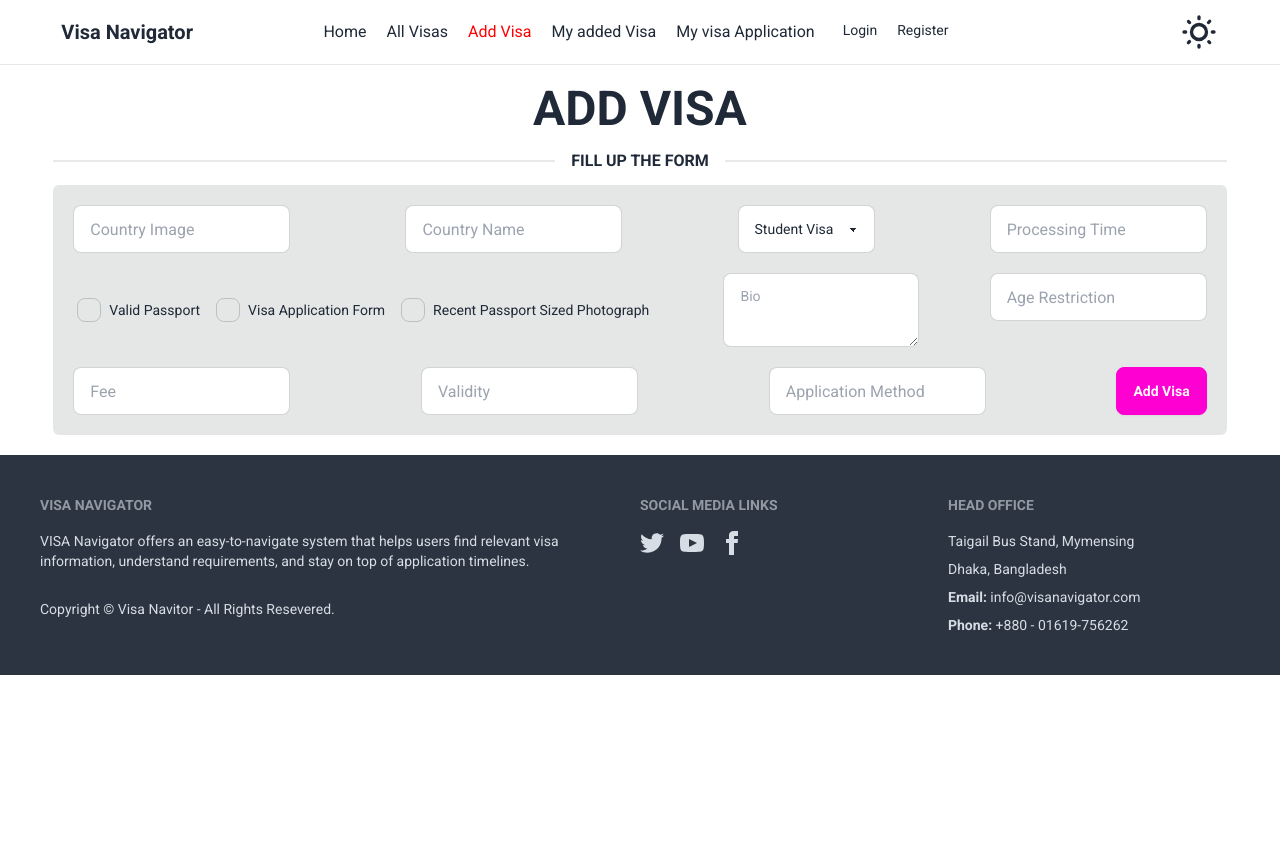
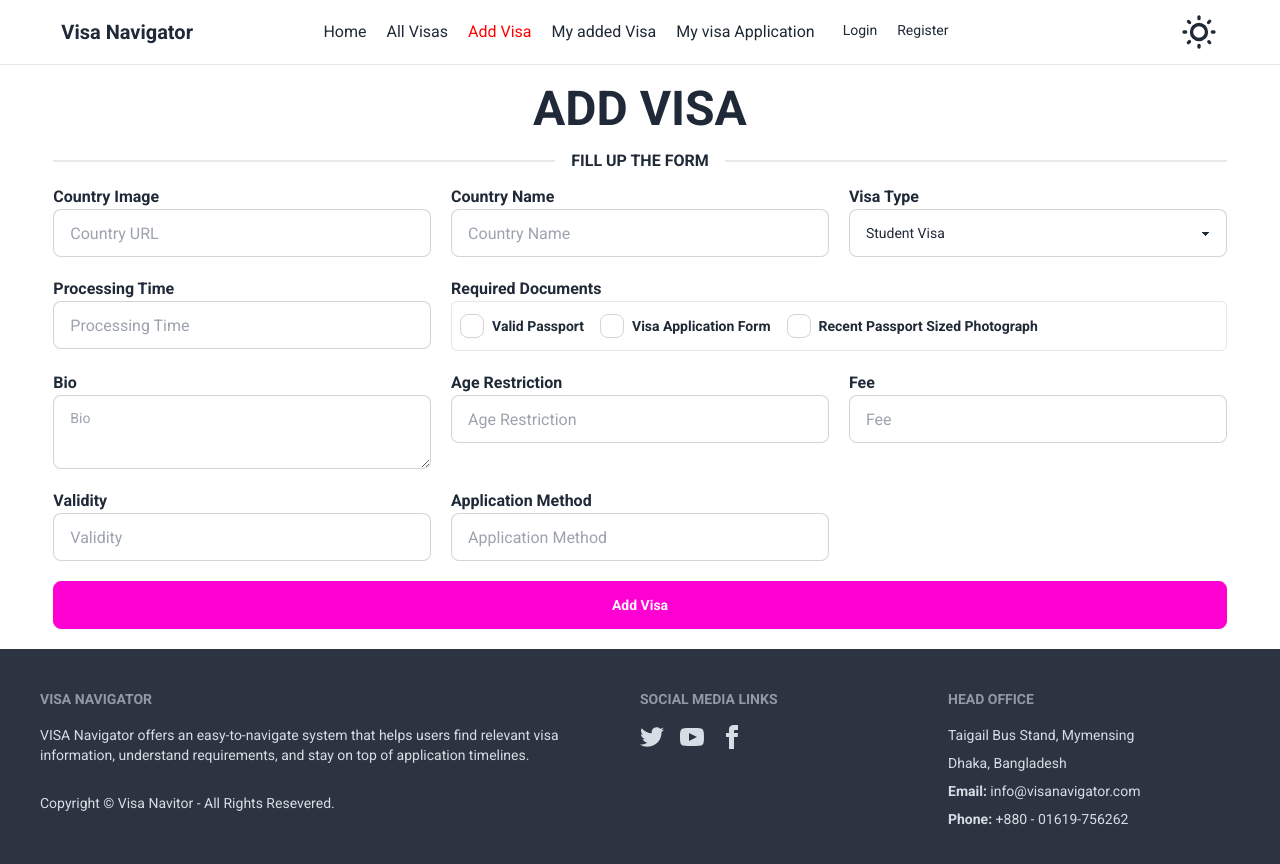
Before and after one commit to jnoyon/jnoyon-ph-a10, a React (Vite) app: page /add-visa in a window 1280 px wide. Shown: the top 864 px of the page. Before the commit the page ends 800 px from the top, so only its background shows below. Built offline with nearby package versions, Linux system fonts and the light colour scheme; no server answers.

Commit message:
deleted system added

```diff
--- a/src/components/Header.jsx
+++ b/src/components/Header.jsx
@@ -31,7 +31,7 @@ export default function Header() {
               <Navbar></Navbar>
             </div>
           </div>
-          <Link to='/' className="text-xl font-bold"> Visa Navigator </Link>
+          <Link to='/' className="md:text-xl font-bold"> Visa Navigator </Link>
         </div>
         <div className="navbar-center hidden lg:flex">
           <Navbar></Navbar>
--- a/src/components/LatestVisa.jsx
+++ b/src/components/LatestVisa.jsx
@@ -1,7 +1,15 @@
-import React from 'react'
+import LatestVisaItem from './LatestVisaItem'
+import VisaItem from './VisaItem'
 
-export default function LatestVisa() {
+export default function LatestVisa({visas}) {
   return (
-    <div>LatestVisa</div>
+    <div className='mx-auto w-11/12 container mb-5'>
+        <h2 className="font-bold text-center text-3xl md:text-5xl uppercase py-5"> All Visas </h2>
+              <div className="grid grid-cols-1 md:grid-cols-3 gap-5">
+                {
+                  visas.map((visa, index)=> <LatestVisaItem key={index} visa={visa}></LatestVisaItem>)
+                }
+              </div>
+    </div>
   )
 }
--- /dev/null
+++ b/src/components/LatestVisaItem.jsx
@@ -0,0 +1,19 @@
+import React from 'react'
+
+export default function LatestVisaItem({visa}) {
+    const { countryImageUrl, countryName, visaType, processingTime, validPassport, visaApplicationForm, passportPhoto, bio, ageRestriction, fee, validity, applicationMethod } = visa;
+    return (
+      <div className='bg-base-200 shadow-sm rounded-md p-2 text-center'>
+          <img src={countryImageUrl} alt="contry" className='h-20 mx-auto rounded-md mb-1' />
+          <h2 className='font-bold mb-2'> {countryName} </h2>
+          <ul className='text-left text-sm flex flex-col gap-1 mb-3'>
+              <li> <b> Visa Type: </b> {visaType} </li>
+              <li> <b> Procession Time: </b> {processingTime} </li>
+              <li> <b> Free: </b> {fee} </li>
+              <li> <b> Validity: </b> {validity} </li>
+              <li> <b> Applicatino Method: </b> {applicationMethod} </li>
+          </ul>
+          <button className='bg-green-500 px-5 rounded-md font-bold py-1 text-white text-sm'> See Details </button>
+      </div>
+    )
+}
--- /dev/null
+++ b/src/components/MyAddedVisaItem.jsx
@@ -0,0 +1,64 @@
+import React from 'react'
+import swal from 'sweetalert';
+export default function MyAddedVisaItem({visa}) {
+    const { _id, countryImageUrl, countryName, visaType, processingTime, validPassport, visaApplicationForm, passportPhoto, bio, ageRestriction, fee, validity, applicationMethod } = visa;
+
+    const handleDelete = (_id) => {
+        console.log(_id)
+        swal({
+            title: "Are you sure?",
+            text: "Once deleted, you will not be able to recover this imaginary file!",
+            icon: "warning",
+            buttons: true,
+            dangerMode: true,
+          })
+          .then((willDelete) => {
+            if (willDelete) {
+                fetch(`http://localhost:5000/visa/${_id}`, {
+                    method: 'DELETE'
+                  })
+                  .then(res => res.json())
+                  .then(data => {
+                    console.log(data.deletedCount)
+                        if(data.deletedCount > 0){
+                            swal("Poof! Your imaginary file has been deleted!", {
+                                icon: "success",
+                              });
+                        }
+                        else{
+                            swal("Visa can be be deleted!", {
+                                icon: 'error'
+                            });
+                        }
+
+                  })
+                  .catch((error ) => {
+                    swal("Visa Can not be Deleted!", {
+                        icon: "error"
+                    });
+                    console.log('ERROR', error)
+                  })
+
+            } else {
+              swal("Your imaginary file is safe!");
+            }
+          });
+    }
+  return (
+    <div className='bg-base-200 shadow-sm rounded-md p-2 text-center'>
+          <img src={countryImageUrl} alt="contry" className='h-20 mx-auto rounded-md mb-1' />
+          <h2 className='font-bold mb-2'> {countryName} </h2>
+          <ul className='text-left text-sm flex flex-col gap-1 mb-3'>
+              <li> <b> Visa Type: </b> {visaType} </li>
+              <li> <b> Procession Time: </b> {processingTime} </li>
+              <li> <b> Fee: </b> {fee} </li>
+              <li> <b> Validity: </b> {validity} </li>
+              <li> <b> Application Method: </b> {applicationMethod} </li>
+          </ul>
+          <div className="flex gap-2 justify-center">
+            <button className='bg-green-500 px-5 rounded-md font-bold py-1 text-white text-sm'> Update </button>
+            <button className='bg-red-500 px-5 rounded-md font-bold py-1 text-white text-sm' onClick={()=> handleDelete(_id)}> Delete </button>
+          </div>
+      </div>
+  )
+}
--- a/src/layout/AddVisa.jsx
+++ b/src/layout/AddVisa.jsx
@@ -32,10 +32,9 @@ export default function AddVisa() {
       fee,
       validity,
       applicationMethod}
-      console.log(newVisa)
 
       //
-      fetch('http://localhost:5000/all-visa', {
+      fetch('http://localhost:5000/visa', {
         method: 'POST',
         headers: {
           'content-type' : 'application/json'
@@ -44,7 +43,6 @@ export default function AddVisa() {
       })
       .then(res => res.json())
       .then(data => {
-        console.log(data)
         if(data.insertedId){
           swal({
             title: 'Success',
@@ -63,94 +61,118 @@ export default function AddVisa() {
             <h2 className="font-bold text-center text-3xl md:text-5xl uppercase mb-5"> Add Visa </h2>
             <h3 className='divider font-bold uppercase'> Fill up the form </h3>
         </div>
-        <form onSubmit={handleSubmit} className="flex flex-col md:flex-row flex-wrap justify-between gap-5 bg-base-300 p-5 rounded-md">
+        <form onSubmit={handleSubmit} className="md:grid md:grid-cols-3 flex flex-col md:flex-none gap-5 rounded-md">
+  <div className="flex flex-col">
+    <label className="font-bold">Country Image</label>
     <input
       type="url"
       name="countryimageurl"
       className="input input-bordered"
-          placeholder="Country Image"
+      placeholder="Country URL"
     />
+  </div>
+
+  <div className="flex flex-col">
+    <label className="font-bold">Country Name</label>
     <input
       type="text"
       name="countryname"
       className="input input-bordered"
       placeholder="Country Name"
     />
-        <select
-          name="visatype"
-          className="select select-bordered"
-        >
+  </div>
+
+  <div className="flex flex-col">
+    <label className="font-bold">Visa Type</label>
+    <select name="visatype" className="select select-bordered">
       <option value="Student Visa">Student Visa</option>
       <option value="Tourist Visa">Tourist Visa</option>
       <option value="Official Visa">Official Visa</option>
     </select>
+  </div>
+
+  <div className="flex flex-col">
+    <label className="font-bold">Processing Time</label>
     <input
       type="text"
       name="processingtime"
       className="input input-bordered"
       placeholder="Processing Time"
     />
-        <div className="flex flex-col md:flex-row gap-2">
-          <label className="label cursor-pointer flex gap-2">
-            <input
-              type="checkbox"
-              name="validpassport"
-              className="checkbox"
-            />
-            <span className="label-text">Valid Passport</span>
+  </div>
+
+  <div className="col-span-2">
+  <h2 className="font-bold">Required Documents</h2>
+  <div className="flex flex-col md:flex-row gap-2 border border-solid border-base-300 rounded-md p-1">
+    <label className="label cursor-pointer flex justify-start gap-2">
+      <input type="checkbox" name="validpassport" className="checkbox" />
+      <span className="label-text font-bold">Valid Passport</span>
     </label>
-          <label className="label cursor-pointer flex gap-2">
-            <input
-              type="checkbox"
-              name="visaapplicationform"
-              className="checkbox"
-            />
-            <span className="label-text">Visa Application Form</span>
+
+    <label className="label cursor-pointer flex justify-start gap-2">
+      <input type="checkbox" name="visaapplicationform" className="checkbox" />
+      <span className="label-text font-bold">Visa Application Form</span>
     </label>
-          <label className="label cursor-pointer flex gap-2">
-            <input
-              type="checkbox"
-              name="passportphoto"
-              className="checkbox"
-            />
-            <span className="label-text">Recent Passport Sized Photograph</span>
+
+    <label className="label cursor-pointer flex justify-start gap-2">
+      <input type="checkbox" name="passportphoto" className="checkbox" />
+      <span className="label-text font-bold">Recent Passport Sized Photograph</span>
     </label>
   </div>
+  </div>
+
+  <div className="flex flex-col">
+    <label className="font-bold">Bio</label>
     <textarea
       name="bio"
       className="textarea textarea-bordered"
       placeholder="Bio"
-        />
+    ></textarea>
+  </div>
+
+  <div className="flex flex-col">
+    <label className="font-bold">Age Restriction</label>
     <input
       type="number"
       name="agerestriction"
       className="input input-bordered"
       placeholder="Age Restriction"
     />
+  </div>
+
+  <div className="flex flex-col">
+    <label className="font-bold">Fee</label>
     <input
       type="number"
       name="fee"
       className="input input-bordered"
       placeholder="Fee"
     />
+  </div>
+
+  <div className="flex flex-col">
+    <label className="font-bold">Validity</label>
     <input
       type="text"
       name="validity"
       className="input input-bordered"
       placeholder="Validity"
     />
+  </div>
+
+  <div className="flex flex-col">
+    <label className="font-bold">Application Method</label>
     <input
       type="text"
       name="applicationmethod"
       className="input input-bordered"
       placeholder="Application Method"
     />
-        <input
-          type="submit"
-          value="Add Visa"
-          className="btn col-span-3 btn-secondary"
-        />
+  </div>
+
+  <input type="submit" value="Add Visa" className="btn col-span-3 btn-secondary" />
 </form>
+
     </div>
   )
 }
--- a/src/layout/AddedVisa.jsx
+++ b/src/layout/AddedVisa.jsx
@@ -1,7 +1,17 @@
 import React from 'react'
+import { useLoaderData } from 'react-router-dom'
+import MyAddedVisaItem from '../components/MyAddedVisaItem'
 
 export default function AddedVisa() {
+  const visas = useLoaderData()
   return (
-    <div>AddedVisa</div>
+    <div className='container mx-auto w-11/12'>
+      <h2 className="font-bold text-center text-3xl md:text-5xl uppercase py-5"> My Added Visas </h2>
+      <div className="grid md:grid-cols-4 gap-5">
+        {
+          visas.map((visa, index)=> <MyAddedVisaItem key={index} visa={visa}></MyAddedVisaItem>)
+        }
+      </div>
+    </div>
   )
 }
--- a/src/layout/Home.jsx
+++ b/src/layout/Home.jsx
@@ -11,7 +11,7 @@ export default function Home() {
     <div>
       <Slider></Slider>
       <Features></Features>
-      <LatestVisa></LatestVisa>
+      <LatestVisa visas={visas}></LatestVisa>
       <Consult></Consult>
     </div>
   )
--- a/src/main.jsx
+++ b/src/main.jsx
@@ -38,7 +38,8 @@ const router = createBrowserRouter([
       },
       {
         path: "/added-visa",
-        element: <AddedVisa></AddedVisa>
+        element: <AddedVisa></AddedVisa>,
+        loader: () => fetch('http://localhost:5000/visa')
       },
       {
         path: "/visa-application",
```
Also changed, not shown: src/index.css (line endings or trailing spaces). Lines whose indentation alone changed are shown as unchanged.
